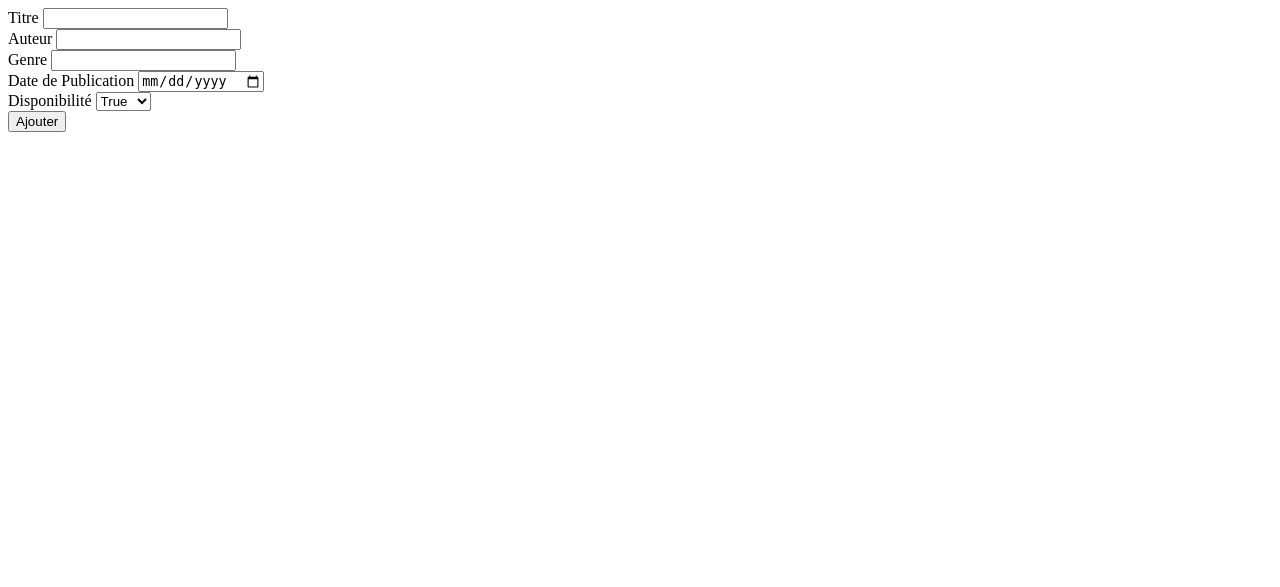
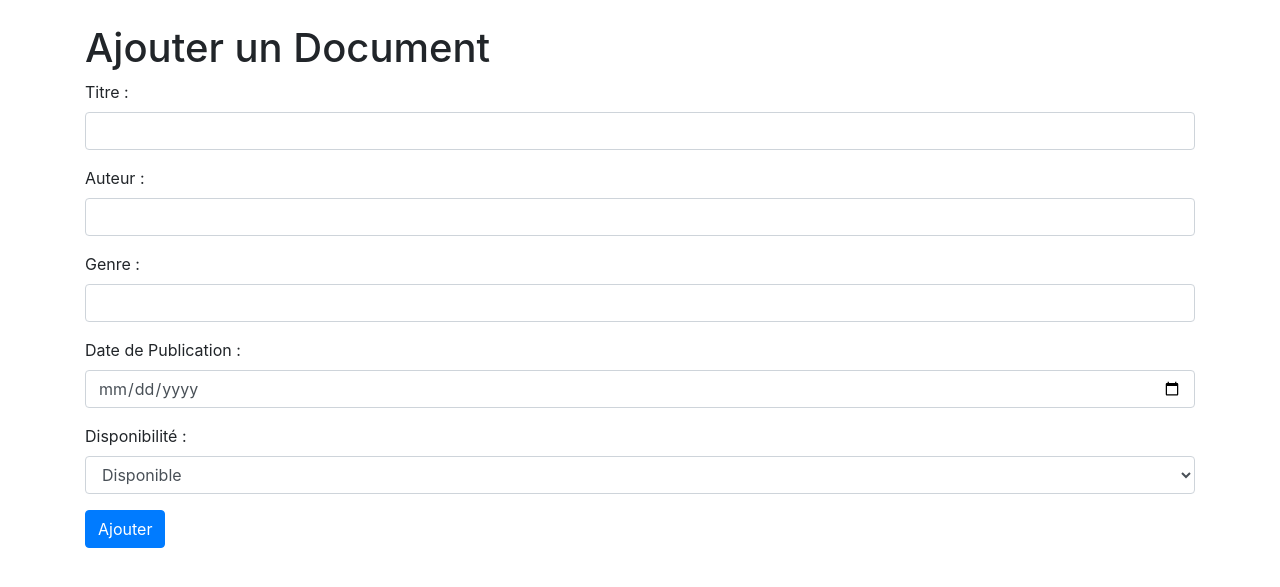
Before and after one commit to isned/projet_mongo, a Flask app: page /add_document in a window 1280 px wide. Shown: the top 587 px of the page. Run offline with Flask 3, Linux system fonts and the light colour scheme; some libraries are stand-ins or nearby versions.

Commit message:
some updates

```diff
--- a/templates/documents/ajouter.html
+++ b/templates/documents/ajouter.html
@@ -1,26 +1,50 @@
+<!DOCTYPE html>
+<html lang="fr">
+<head>
+    <meta charset="UTF-8">
+    <meta name="viewport" content="width=device-width, initial-scale=1.0">
+    <title>Ajouter un Document</title>
+    <!-- Ajouter le stylesheet Bootstrap pour la mise en forme -->
+    <link rel="stylesheet" href="https://maxcdn.bootstrapcdn.com/bootstrap/4.5.2/css/bootstrap.min.css">
+</head>
+<body>
+
+<div class="container mt-4">
+    <h1>Ajouter un Document</h1>
+
+    <!-- Formulaire pour ajouter un document -->
     <form action="/add_document" method="POST">
         <div class="form-group">
-        <label for="titre">Titre</label>
+            <label for="titre">Titre :</label>
             <input type="text" class="form-control" id="titre" name="titre" required>
         </div>
+
         <div class="form-group">
-        <label for="auteur">Auteur</label>
+            <label for="auteur">Auteur :</label>
             <input type="text" class="form-control" id="auteur" name="auteur" required>
         </div>
+
         <div class="form-group">
-        <label for="genre">Genre</label>
+            <label for="genre">Genre :</label>
             <input type="text" class="form-control" id="genre" name="genre" required>
         </div>
+
         <div class="form-group">
-        <label for="date_publication">Date de Publication</label>
+            <label for="date_publication">Date de Publication :</label>
             <input type="date" class="form-control" id="date_publication" name="date_publication" required>
         </div>
+
         <div class="form-group">
-        <label for="disponibilite">Disponibilité</label>
+            <label for="disponibilite">Disponibilité :</label>
             <select class="form-control" id="disponibilite" name="disponibilite" required>
-            <option value="Disponible">True</option>
-            <option value="Indisponible">False</option>
+                <option value="Disponible">Disponible</option>
+                <option value="Indisponible">Indisponible</option>
             </select>
         </div>
+
         <button type="submit" class="btn btn-primary">Ajouter</button>
     </form>
+</div>
+
+</body>
+</html>
```
Lines whose indentation alone changed are shown as unchanged.
